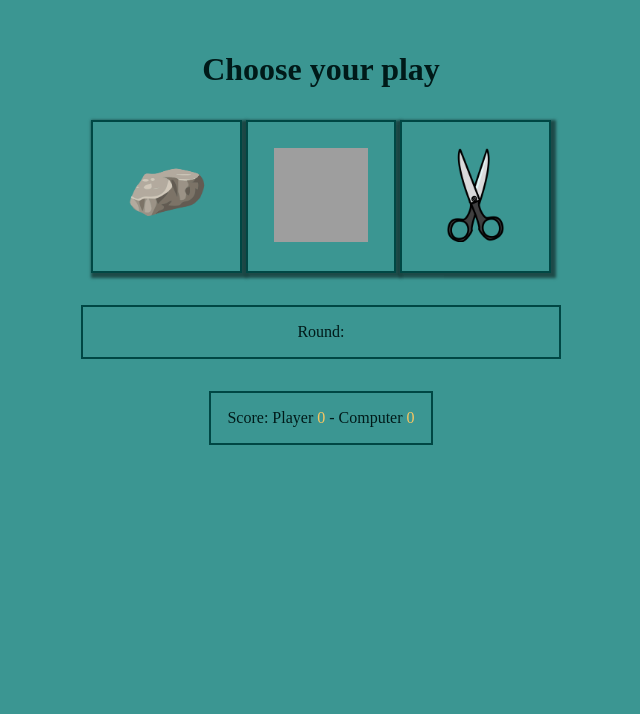
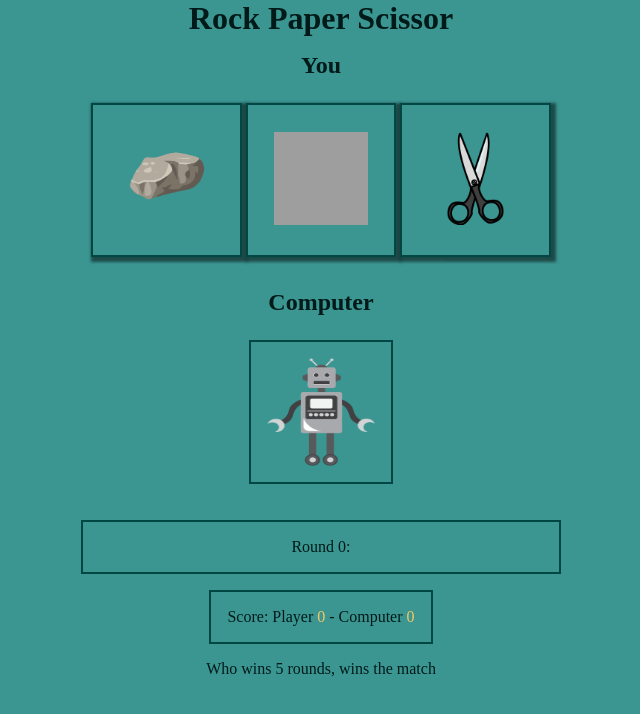
Before and after one commit to dak79/odin-rock, a plain HTML site: page index.html in a window 1280 px wide. Shown: the whole page, without its empty margins (319-959 px from the left). Drawn offline with Linux system fonts and the light colour scheme; grey boxes are pictures that could not be loaded.

Commit message:
computer image, title and copy

```diff
--- a/css/style.css
+++ b/css/style.css
@@ -16,9 +16,17 @@ body {
     background-color: var(--background-color);
 }
 
-h1 {
+
+h1,
+h2,
+p {
     color: var(--darker-text-color);
     margin-bottom: 1em;
+    text-align: center;
+}
+
+div#title {
+    margin-bottom: -5em;
 }
 
 div#container {
@@ -27,7 +35,7 @@ div#container {
     justify-content: center;
     align-items: center;
     width: auto;
-    height: 70vh;
+    height: 100vh;
 }
 
 div#buttons {
@@ -49,7 +57,7 @@ div#buttons {
 }
 
 div#round {
-    margin-bottom: 2em;
+    margin-bottom: 1em;
     padding: 1em;
     color: var(--darker-text-color);
     border: 2px solid var(--border-color);
@@ -58,7 +66,7 @@ div#round {
 }
 
 div#score {
-    margin-bottom: 2em;
+    margin-bottom: 1em;
     border: 2px solid var(--border-color);
     padding: 1em;
     color: var(--darker-text-color);
@@ -72,6 +80,12 @@ div#final {
     width: 9em;
     height: 9em;
     background-color: var(--background-color);
+    padding: 1em;
+}
+
+.cpu {
+    margin-bottom: 2em;
+    border: 2px solid var(--border-color);
     padding: 1em;
 }
 
--- a/index.html
+++ b/index.html
@@ -10,21 +10,31 @@
     </head>
 
     <body>
+        <div id="title">
+            <h1>Rock Paper Scissor</h1>
+        </div>
         <div id="container">
-            <h1> Choose your play</h1>
+            <h2>You</h2>
 
             <div id="buttons">
                 <button data-play="Rock" class="btn"><img class="rps" src="img/rock.png" alt="rock" /></button>
                 <button data-play="Paper" class="btn"><img class="rps" src="img/paper.png" alt="paper" /></button>
                 <button data-play="Scissor" class="btn"><img class="rps" src="img/scissor.png" alt="scissor" /></button>
             </div>
+            <div id="cpu">
+                <h2>Computer</h2>
+                <img id="cpu-image" src="img/robot.png" alt="cpu plays..." class="rps cpu">
+            </div>
 
             <div id="round">
-                Round: <span id="round-winner"></span>
+                Round <span id="round-count">0</span>: <span id="round-winner"></span>
             </div>
             <div id="score">
                 Score: Player <span id="player-score">0</span> - Computer <span id="computer-score">0</span>
             </div>
+            <p>
+                Who wins 5 rounds, wins the match
+            </p>
             <div id="final"></div>
             <div id="reload"></div>
         </div>
--- a/js/main.js
+++ b/js/main.js
@@ -3,14 +3,18 @@
 * and return that value as a string
 */
 function computerPlay(){
+    const cpuImg = document.querySelector('#cpu-image');
 
     let ranInt = parseInt(Math.random() * 3);
 
     if (ranInt === 0) {
+        cpuImg.setAttribute('src','img/rock.png');
         return 'Rock';
     } else if (ranInt == 1) {
+        cpuImg.setAttribute('src','img/paper.png');
         return 'Paper';
     } else {
+        cpuImg.setAttribute('src','img/scissor.png');
         return 'Scissor';
     }
 }
@@ -63,12 +67,16 @@ function game(){
 
     const playerScore = document.querySelector('#player-score');
     const computerScore = document.querySelector('#computer-score');
+    const roundCount = document.querySelector('#round-count');
+    let roundCounter = 0;
 
     // Play a round with cpu random selection and user selection.
     buttons.forEach(button => {
         button.addEventListener('click', () => {
             const computer = computerPlay();
             const winner = playRound(button.dataset.play, computer);
+            roundCounter++;
+            roundCount.textContent = roundCounter;
 
             // Increase the score of winner
             if (winner === 'player') {
@@ -103,10 +111,10 @@ function finalScore(plyScore, cpuScore) {
 
     // Congrats to the winner
     if (plyScore > cpuScore) {
-        final.textContent = 'You win the game';
+        final.textContent = 'You won the game';
         final.classList.add('player-win');
     } else {
-        final.textContent = 'Computer win the game';
+        final.textContent = 'Computer won the game';
         final.classList.add('computer-win');
     }
 
```
Also changed, not shown: img/robot.png (added).
